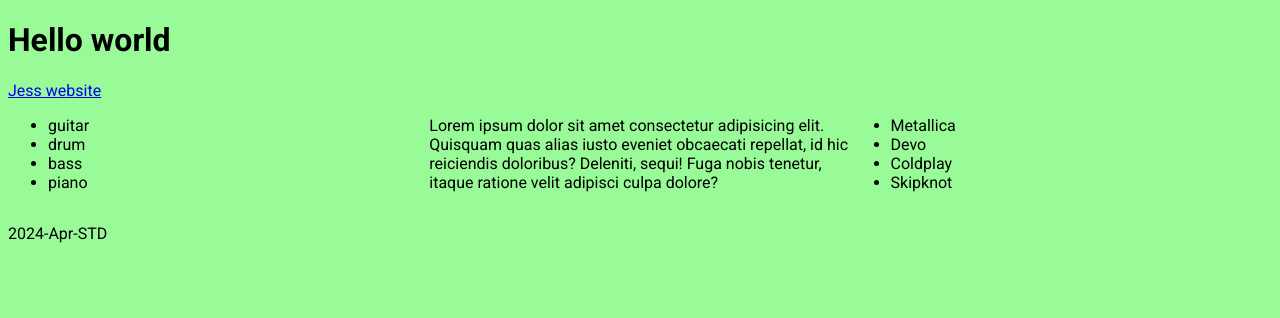
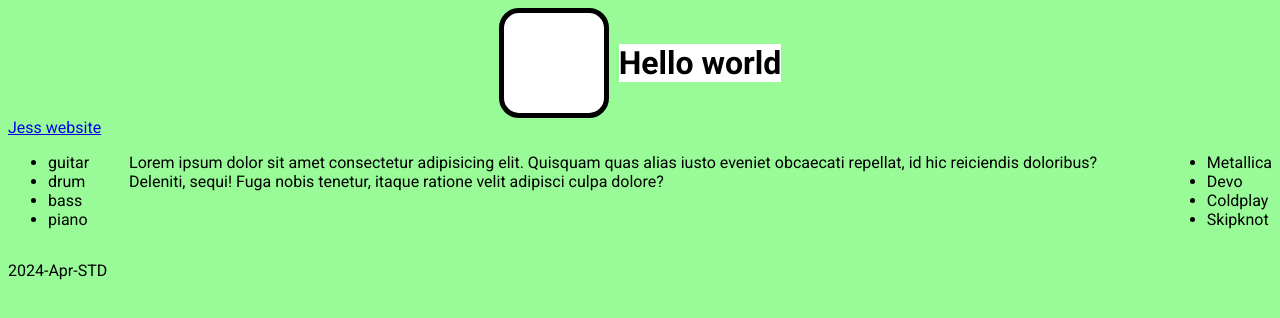
Before and after one commit to Jessicavazm/t1w2-responsiveness, a plain HTML site: page index.html in a window 1280 px wide. Drawn offline with Linux system fonts and the light colour scheme.

Commit message:
added flexbox to main and header

```diff
--- a/index.html
+++ b/index.html
@@ -8,6 +8,7 @@
 </head>
 <body>
     <header class="row">
+        <div class="logo"></div>
         <h1>Hello world</h1>
     </header>
     <nav>
@@ -22,7 +23,7 @@
                 <li>piano</li>
             </ul>
         </div>
-        <article class="column">
+        <article class="main_pa">
             <p>Lorem ipsum dolor sit amet consectetur adipisicing elit. Quisquam quas alias iusto eveniet obcaecati repellat, id hic reiciendis doloribus? Deleniti, sequi! Fuga nobis tenetur, itaque ratione velit adipisci culpa dolore?</p>
         </article>
         <aside class="column">
--- a/style.css
+++ b/style.css
@@ -1,31 +1,73 @@
 /* Default styles for small screens and anything not caught by media */
-@import url('https://fonts.googleapis.com/css2?family=Roboto:ital,wght@0,100;0,300;0,400;0,500;0,700;0,900;1,100;1,300;1,400;1,500;1,700;1,900&display=swap');
+@import url('https://fonts.googleapis.com/css2?family=Roboto:ital,wght@0,100;0,300;0,400;0,500;0,700;0,900;1,100;1,300;1,400;1,500;1,700;1,900&display=swap') ;
 body {
-    background-color: rgb(83, 108, 185);
+    background-color: rgb(124, 147, 216);
     /* font-family: Arial, Helvetica, sans-serif;  */
     font-family: "Roboto", sans-serif;
+  }
 
+  .logo {
+    width: 100px;
+    height: 100px;
+    background-color: white;
+    border: 5px solid black;
+    border-radius: 20px;
+  }
+
+  header {
+    display: flex;
+    flex-direction: column;
+    align-items: center;
+
+  }
+
+main {
+  display: flex;
+  flex-direction: column;
+  }
+
+h1 {
+  display: inline;
+  background-color: white;
 }
-
+  /*
 .column {
     width: 100%;
 }
-/* Styles for screens 600px wide and larger */
-/* @media screen and (width > 600px) { */
-@media screen and (min-width: 600px) {
+    Styles for screens 600px wide and larger
+    @media screen and (width > 600px) { */
+    @media screen and (min-width: 600px) {
 
-    body{
+    body {
         background-color: palegreen;
     }
-    .column {
+
+    header {
+      flex-direction: row;
+      justify-content: center;
+      gap: 10px;
+
+    }
+
+    main {
+      flex-direction: row;
+      justify-content: space-between;
+      gap: 20px;
+    }
+
+    .main_pa {
+      padding-left: 20px;
+    }
+
+    /* .column {
         float: left;
         width: 33.33%;
       }
 
-      /* Clear floats after the columns */
+        Clear floats after the columns
       .row:after {
         content: "";
         display: table;
         clear: both;
-      }
+      } */
 }
```
